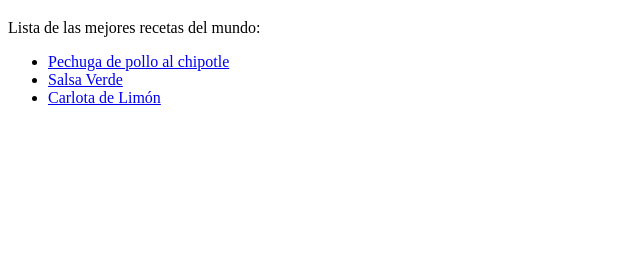
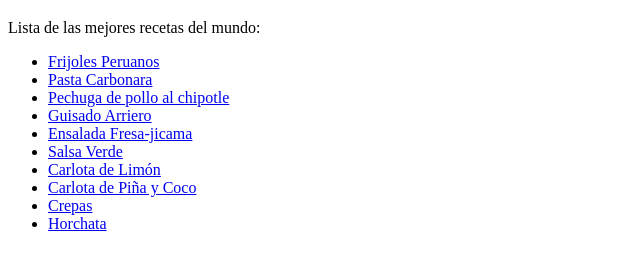
Before and after one commit to betowisar/recetas_esposos, a plain HTML site: page index.html in a window 1280 px wide. Shown: the part 61-328 px from the top of the page, without its empty margins (0-640 px from the left). Drawn offline with Linux system fonts and the light colour scheme.

Commit message:
enlaces agregados de las primeras recetas

```diff
--- a/index.html
+++ b/index.html
@@ -9,9 +9,16 @@
     <h1>Sabrosas recetas de esposos</h1>
     <p> Lista de las mejores recetas del mundo:</p>
     <ul>
+        <li><a href="frijoles_peruanos.html">Frijoles Peruanos</a></li>
+        <li><a href="pasta_carbonara.html">Pasta Carbonara</a></li>
         <li><a href="pechuga_chipotle.html">Pechuga de pollo al chipotle</a></li>
+        <li><a href="guisado_arriero.html">Guisado Arriero</a></li>
+        <li><a href="ensalada_fresajica.html">Ensalada Fresa-jicama</a></li>
         <li><a href="salsa_verde.html">Salsa Verde</a></li>
         <li><a href="carlota_limon.html">Carlota de Limón</a></li>
+        <li><a href="carlota_piñacoco.html">Carlota de Piña y Coco</a></li>
+        <li><a href="crepas.html">Crepas</a></li>
+        <li><a href="horchata.html">Horchata</a></li>
     </ul>
 </body>
 </html>
```
